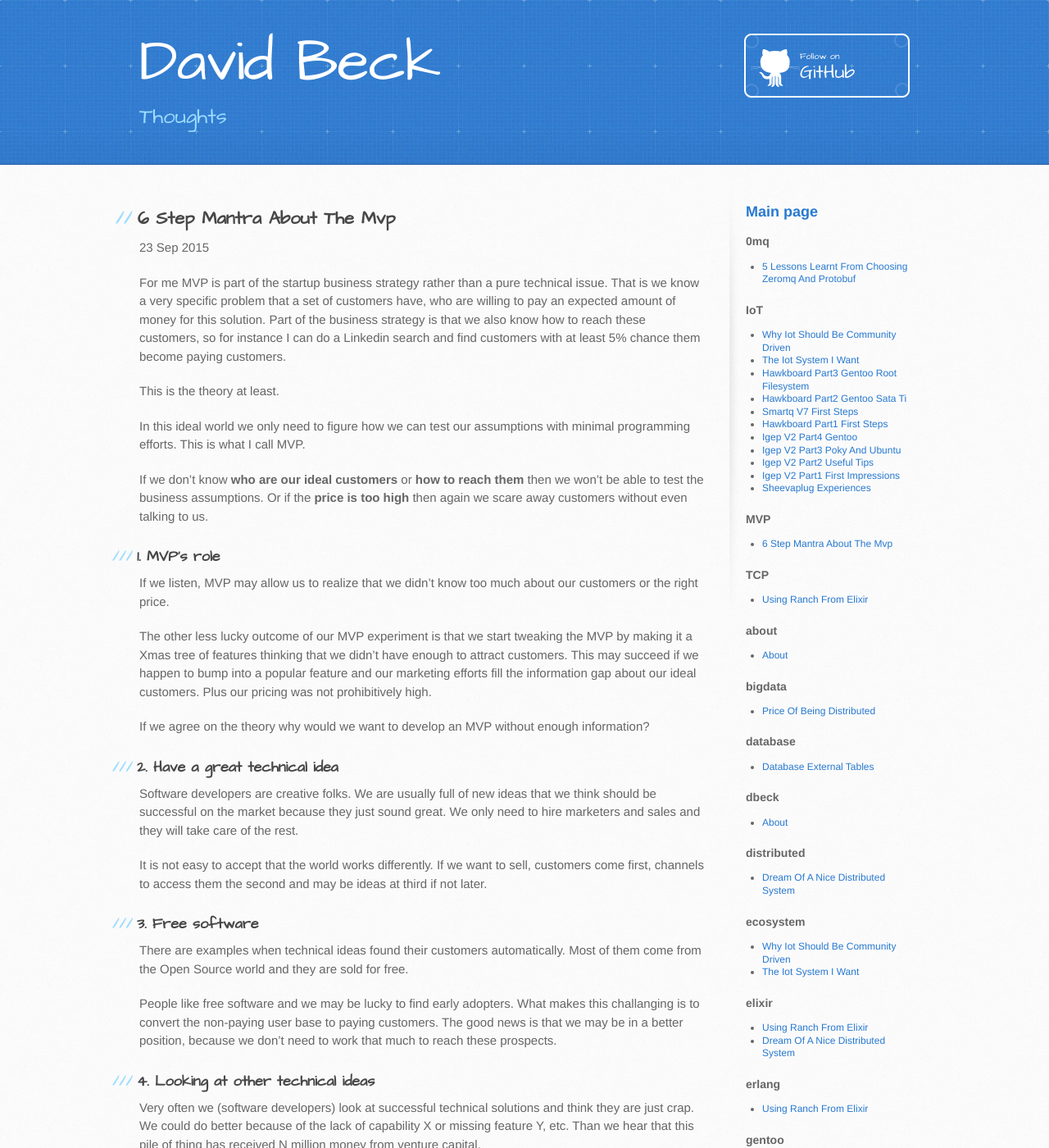
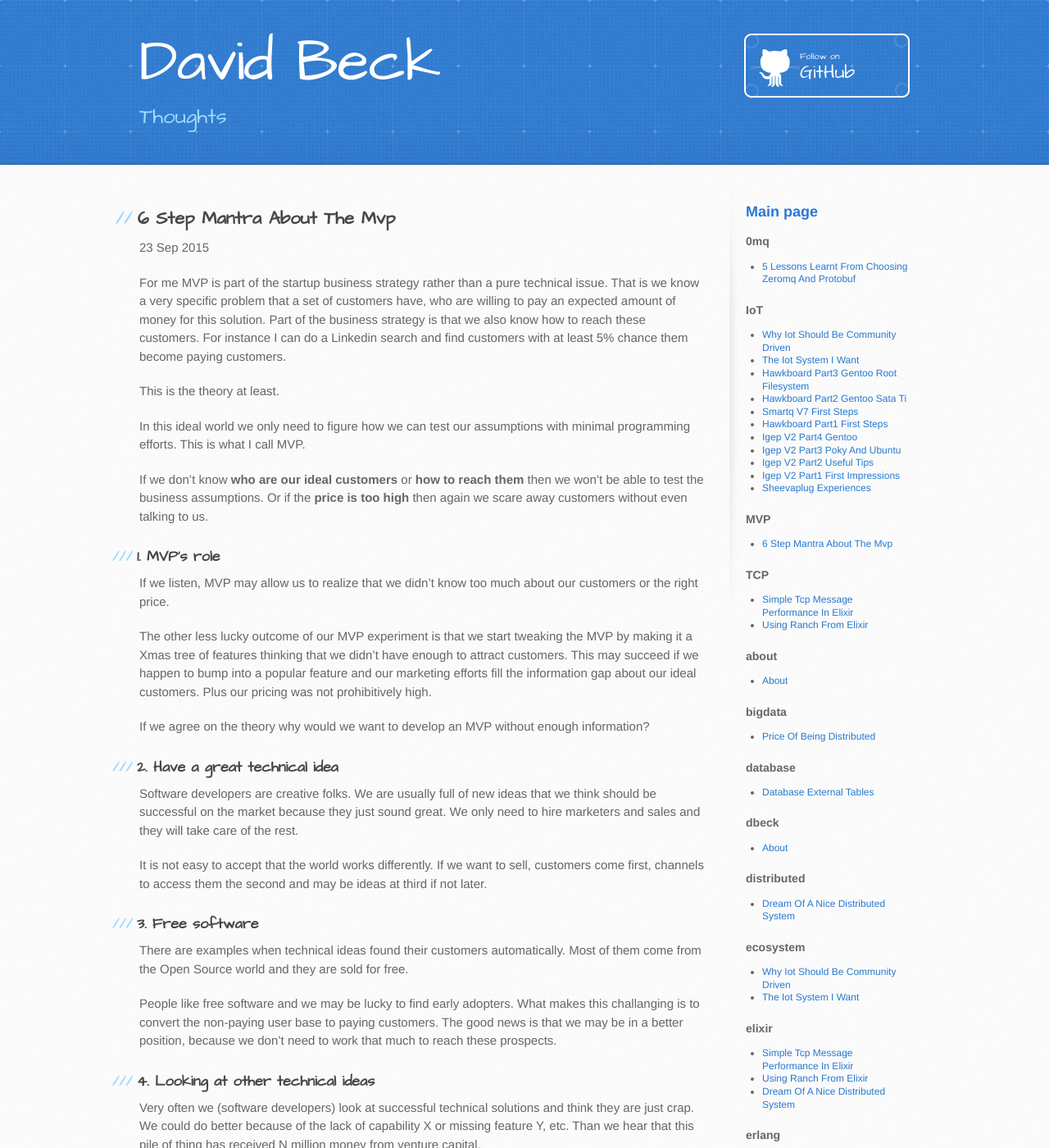
Before and after one commit to dbeck/dbeck.github.io, a Jekyll site: the page built from _posts/2015-09-23-6-step-mantra-about-the-MVP.markdown, in a window 1280 px wide and 1400 px high. Shown: the whole window at 82% size. Built offline with Jekyll 4.4.1, drawn with Linux system fonts in a browser that asks for light colours; Markdown is read by kramdown in place of the engine named in the settings; comment, search, counter and statistics services are not loaded; some of the changed lines change nothing that is shown; some of the changed text lies outside the part shown.

Commit message:
new post

````diff
--- a/_posts/2015-09-23-6-step-mantra-about-the-MVP.markdown
+++ b/_posts/2015-09-23-6-step-mantra-about-the-MVP.markdown
@@ -13,7 +13,7 @@
 woopra: mvpthoughts
 ---
 
-For me MVP is part of the startup business strategy rather than a pure technical issue. That is we know a very specific problem that a set of customers have, who are willing to pay an expected amount of money for this solution. Part of the business strategy is that we also know how to reach these customers, so for instance I can do a Linkedin search and find customers with at least 5% chance them become paying customers.
+For me MVP is part of the startup business strategy rather than a pure technical issue. That is we know a very specific problem that a set of customers have, who are willing to pay an expected amount of money for this solution. Part of the business strategy is that we also know how to reach these customers. For instance I can do a Linkedin search and find customers with at least 5% chance them become paying customers.
 
 This is the theory at least.
 
--- /dev/null
+++ b/_posts/2015-10-05-simple-TCP-message-performance-in-Elixir.markdown
@@ -0,0 +1,277 @@
+---
+published: true
+layout: post
+category: Elixir
+tags:
+  - elixir
+  - performance
+  - TCP
+  - socket
+  - network
+  - ranch
+desc: Simple TCP message performance in Elixir
+keywords: "Elixir, TCP, Network, Performance, socket"
+twcardtype: summary_large_image
+twimage: http://dbeck.github.io/images/IM000071.JPG
+woopra: smallmsgex
+---
+
+I am still learning Elixir. I have programmed in a number of languages and learning new syntax is not a big deal for me. What I am more interested in is to understand what is the problem domain where the given language fits better. Few comparisons on the Internet convinced me that number crunching is not a good fit for Elixir.
+
+I am interested in distributed, networked problems where Elixir is said to be good. I want to make a few experiments to see what I can expect. In this post I create a simple Elixir TCP server that receives small messages. These messages will have these 3 fields:
+
+ - a 64 bit ID
+ - a 32 bit size field that tells who many bytes the payload has
+ - payload
+
+I expect my TCP server to send back the message ID as an acknowledgement. I will create a C++ client to send the messages and check the ACKs. They will operate in lock-step, so the C++ client will send the new message when it verified the acknowledgment.
+
+### Measurement
+
+I am interested to see how many messages will go through this setup per second on average. I don't want to create any scientific measurement, neither want to compare this with other languages or solutions. I already know that this solution is not good. I only want a rough figure how would this perform on my laptop's loopback network.
+
+### The Elixir server
+
+I will use the [ranch](http://ninenines.eu/docs/en/ranch/1.1/) Erlang library for this experiment, although the default gen_tcp module would work perfectly here. I want to build on my [previous experiments](http://dbeck.github.io/Using-Ranch-From-Elixir/).
+
+I created the project by ```mix new --sup --module EchoPerf1```.
+
+The mix.exs file has:
+
+``` elixir
+defmodule Echoperf1.Mixfile do
+  use Mix.Project
+
+  def project do
+    [app: :echoperf1,
+     version: "0.0.1",
+     elixir: "~> 1.0",
+     build_embedded: Mix.env == :prod,
+     start_permanent: Mix.env == :prod,
+     deps: deps]
+  end
+
+  def application do
+    [
+      applications: [:logger, :ranch],
+      mod: {EchoPerf1, []}
+    ]
+  end
+
+  defp deps do
+    [{:ranch, "~> 1.1"}]
+  end
+end
+```
+
+```lib/echoperf1.ex``` has:
+
+``` elixir
+defmodule EchoPerf1 do
+  use Application
+
+  def start(_type, _args) do
+    import Supervisor.Spec, warn: false
+    children = [ worker(EchoPerf1.Worker, []) ]
+    opts = [strategy: :one_for_one, name: EchoPerf1.Supervisor]
+    Supervisor.start_link(children, opts)
+  end
+end
+```
+
+```lib/echoperf1_worker.ex``` has:
+
+``` elixir
+defmodule EchoPerf1.Worker do
+  def start_link do
+    opts = [port: 8000]
+    {:ok, _} = :ranch.start_listener(:EchoPerf1, 10, :ranch_tcp, opts, EchoPerf1.Handler, [])
+  end
+end
+```
+
+The real work is done in ```lib/echoperf1_handler.ex```:
+
+``` elixir
+defmodule EchoPerf1.Handler do
+
+  def start_link(ref, socket, transport, opts) do
+    pid = spawn_link(__MODULE__, :init, [ref, socket, transport, opts])
+    {:ok, pid}
+  end
+
+  def init(ref, socket, transport, _Opts = []) do
+    :ok = :ranch.accept_ack(ref)
+    loop(socket, transport)
+  end
+
+  def loop(socket, transport) do
+    case transport.recv(socket, 12, 5000) do
+      {:ok, id_sz_bin} ->
+        << id :: binary-size(8), sz :: size(32) >> = id_sz_bin
+        case transport.recv(socket, sz, 5000) do
+          {:ok, _ } -> # data
+            transport.send(socket, id)
+            loop(socket, transport)
+          {:error, :closed} ->
+            :ok = transport.close(socket)
+          {:error, :timeout} ->
+            :ok = transport.close(socket)
+          {:error, _} -> # err_message
+            :ok = transport.close(socket)
+          _ ->
+            :ok = transport.close(socket)
+        end
+      _ ->
+        :ok = transport.close(socket)
+    end
+  end
+end
+
+```
+
+I appreciate Elixir's simplicity and robustness. While I was creating this experiment I tested a lot with telnet and sent garbage to this server. Everything I tried worked sensibly and made perfect sense. This BTW is one of the outcomes that I was shooting at when designed this experiment.
+
+### C++ client
+
+I chose C++ to be the client because this is my primary language. I know what should be the performance when I write something into the code. This allows me to better understand the Elixir side too. If both were written in Elixir I would be in a very unfamiliar place.
+
+
+The C++ client code:
+
+``` C++
+ #include <sys/types.h>
+ #include <sys/socket.h>
+ #include <sys/uio.h>
+ #include <netinet/in.h>
+ #include <arpa/inet.h>
+ #include <string.h>
+ #include <unistd.h>
+ #include <stdio.h>
+
+ #include <iostream>
+ #include <functional>
+ #include <cstdint>
+ #include <chrono>
+
+namespace
+{
+  struct on_destruct
+  {
+    std::function<void()> fun_;
+    on_destruct(std::function<void()> fun) : fun_(fun) {}
+    ~on_destruct() { fun_(); }
+  };
+
+  struct timer
+  {
+    typedef std::chrono::high_resolution_clock      highres_clock;
+    typedef std::chrono::time_point<highres_clock>  timepoint;
+
+    timepoint  start_;
+    uint64_t   iteration_;
+
+    timer(uint64_t iter) : start_{highres_clock::now()}, iteration_{iter} {}
+
+    ~timer()
+    {
+      using namespace std::chrono;
+      timepoint now{highres_clock::now()};
+
+      uint64_t  usec_diff     = duration_cast<microseconds>(now-start_).count();
+      double    call_per_ms   = iteration_*1000.0     / ((double)usec_diff);
+      double    call_per_sec  = iteration_*1000000.0  / ((double)usec_diff);
+      double    us_per_call   = (double)usec_diff     / (double)iteration_;
+
+      std::cout << "elapsed usec=" << usec_diff
+                << " avg(usec/call)=" << us_per_call
+                << " avg(call/msec)=" << call_per_ms
+                << " avg(call/sec)=" << call_per_sec
+                << std::endl;
+    }
+  };
+}
+
+
+int main(int argc, char ** argv)
+{
+  try
+  {
+    // create a TCP socket
+    int sockfd = socket(AF_INET, SOCK_STREAM, 0);
+    if( sockfd < 0 )
+    {
+      throw "can't create socket";
+    }
+    on_destruct close_sockfd( [sockfd](){ close(sockfd); } );
+
+    // server address (127.0.0.1:8000)
+    struct sockaddr_in server_addr;
+    ::memset(&server_addr, 0, sizeof(server_addr));
+
+    server_addr.sin_family = AF_INET;
+    server_addr.sin_addr.s_addr = htonl(INADDR_LOOPBACK);
+    server_addr.sin_port = htons(8000);
+
+    // connect to server
+    if( connect(sockfd, (struct sockaddr *)&server_addr, sizeof(struct sockaddr)) == -1 )
+    {
+      throw "failed to connect to server at 127.0.0.1:8000";
+    }
+
+    // prepare data
+    char      data[]  = "Hello";
+    uint64_t  id      = 0;
+    uint32_t  len     = htonl(5);
+
+    struct iovec data_iov[3] = {
+      { (char *)&id,   8 }, // id
+      { (char *)&len,  4 }, // len
+      { data,          5 }  // data
+    };
+
+    for( int i=0; i<100; ++i )
+    {
+      timer t(10000);
+      // send data in a loop
+      for( id = 0; id<10000; ++id )
+      {
+        if( writev(sockfd, data_iov, 3) != 17 ) throw "failed to send data";
+        uint64_t response = 0;
+        if( recv(sockfd, &response, 8, 0) != 8 ) throw "failed to receive data";
+        if( response != id ) throw "invalid response received";
+      }
+    }
+
+  }
+  catch( const char * msg )
+  {
+    perror(msg);
+  }
+  return 0;
+}
+```
+
+I built the client on Mac OSX by running ```g++ -o EchoCpp1 -O3 -std=c++11 -Wall EchoCpp1.cc```.
+
+### The results
+
+I ran this on a 2015 MacBook Air.
+
+```
+elapsed usec=433476 avg(usec/call)=43.3476 avg(call/msec)=23.0693 avg(call/sec)=23069.3
+elapsed usec=450325 avg(usec/call)=45.0325 avg(call/msec)=22.2062 avg(call/sec)=22206.2
+elapsed usec=442094 avg(usec/call)=44.2094 avg(call/msec)=22.6196 avg(call/sec)=22619.6
+elapsed usec=436530 avg(usec/call)=43.653 avg(call/msec)=22.9079 avg(call/sec)=22907.9
+elapsed usec=447470 avg(usec/call)=44.747 avg(call/msec)=22.3479 avg(call/sec)=22347.9
+elapsed usec=448915 avg(usec/call)=44.8915 avg(call/msec)=22.2759 avg(call/sec)=22275.9
+elapsed usec=451250 avg(usec/call)=45.125 avg(call/msec)=22.1607 avg(call/sec)=22160.7
+```
+
+Roughly 22k messages roundtrips per second.
+
+### Conclusion
+
+Being honest I was hoping that this is going to be faster. But I am not disappointed by the results. My next experiment will optimize the protocol because I suspect this lock step order is not a good fit for Elixir.
+
+For a few observations about local messaging performance here is an [older post](http://dbeck.github.io/price-of-being-distributed/).
````
Also changed, not shown: images/IM000071.JPG (added).
